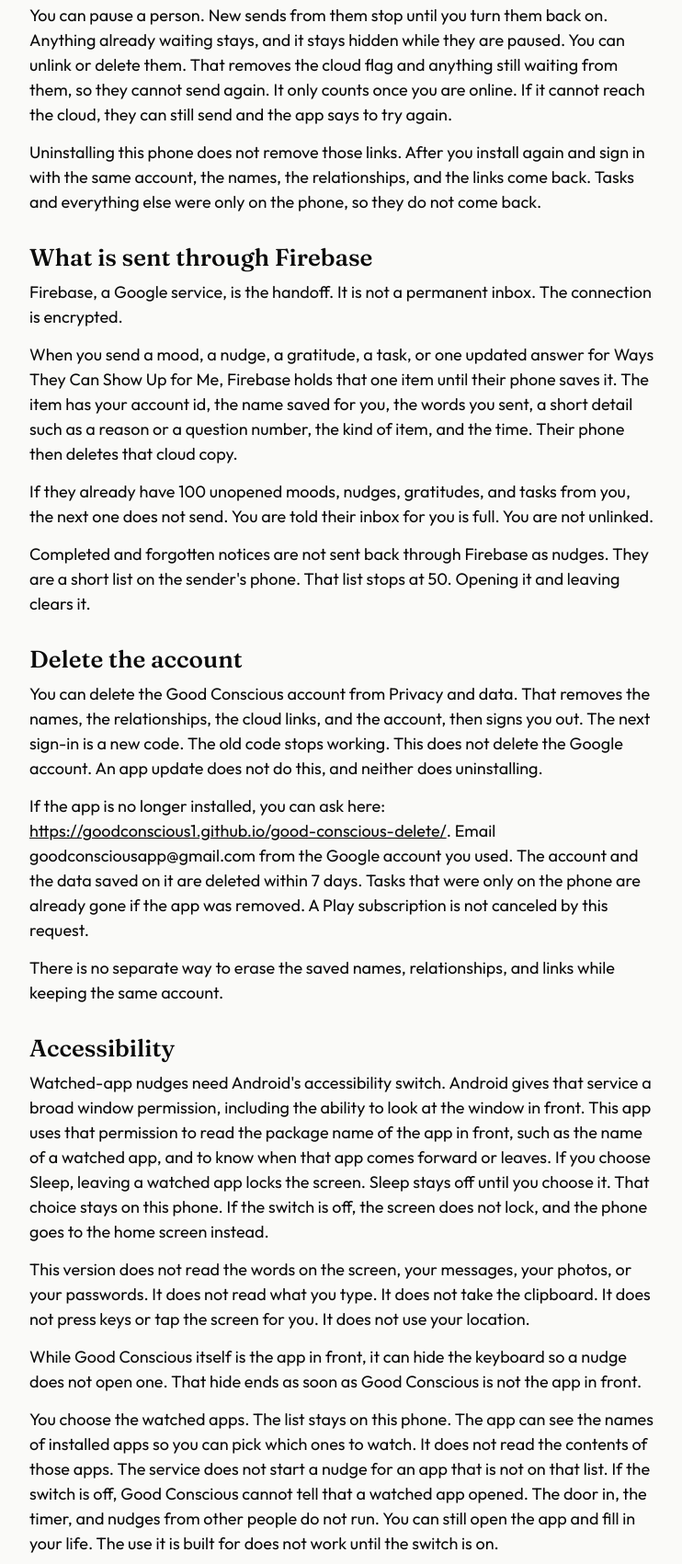
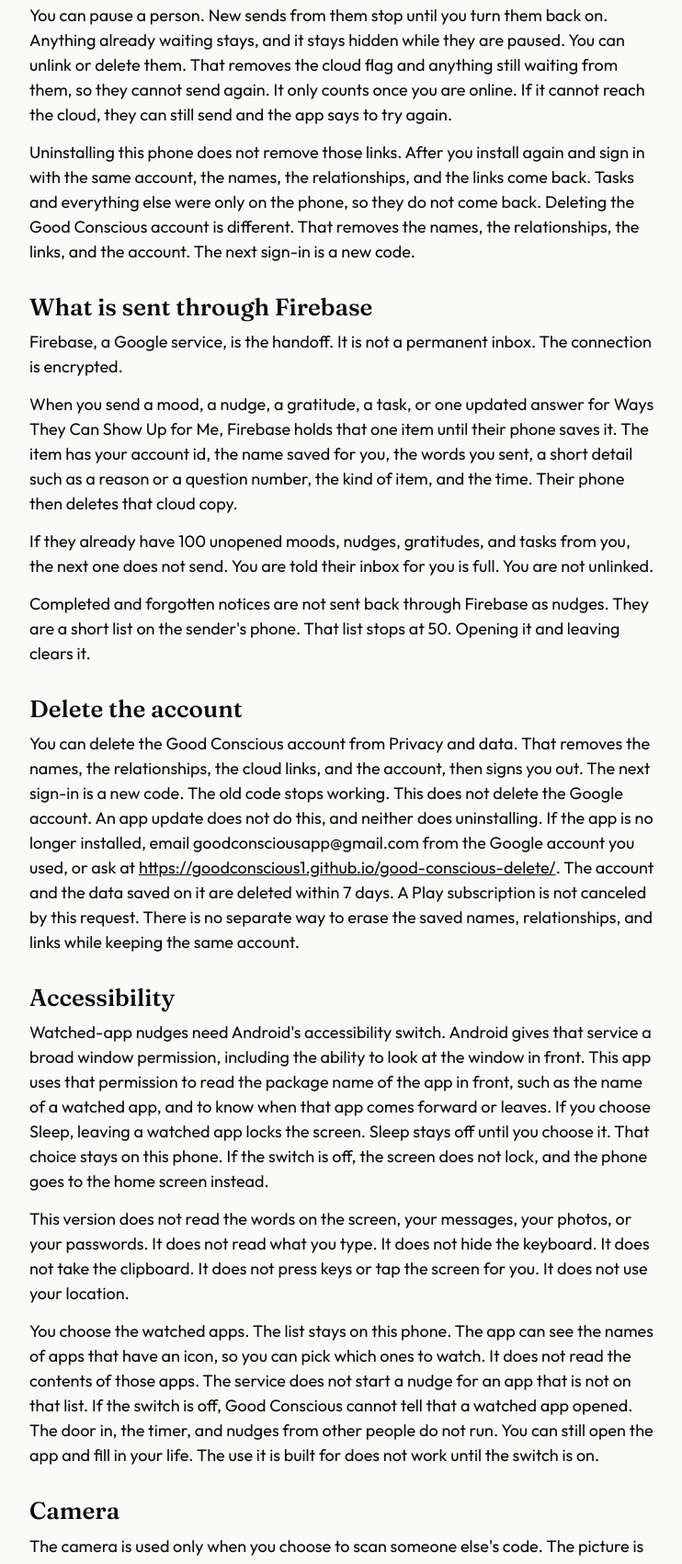
Before and after one commit to goodconscious1/good-conscious-privacy, a plain HTML site: page index.html in a window 1280 px wide. Shown: the part 1099-2800 px from the top of the page at 92% size, without its empty margins (268-1010 px from the left). Drawn offline with Linux system fonts and the light colour scheme.

Commit message:
Match the privacy page to the app. The app does not hide the keyboard.

```diff
--- a/index.html
+++ b/index.html
@@ -22,7 +22,7 @@
     <p>Updated October 10, 2026.</p>
     <p>Good Conscious is a nudge app. You put your own life in it. When you open an app you chose to watch, it can offer something from that life before the scroll goes on.</p>
 
-    <h2>What stays on the phone</h2>
+    <h2>What stays on this phone</h2>
     <p>Your categories, tasks, reasons, groups, gratitudes, the mood you pick, the people you add, your settings, and the answers you write for Ways I Can Show Up for Them stay on this phone. So do items other people have already sent you, once this phone has saved them. So do notices that a task you sent was completed or forgotten, and the counts on Observations. The name, the relationship, and the link for a person you have linked are also saved to your Good Conscious account.</p>
     <p>We do not keep a permanent copy of that life in the cloud. Uninstalling the app clears this phone only. It does not cancel a Google Play subscription.</p>
 
@@ -35,7 +35,7 @@
     <p>Scanning someone's code saves their account id on your phone, next to the name and relationship you gave them. Your phone also saves that name, that relationship, and that account id to your Good Conscious account. It does not save their tasks, notes, or messages.</p>
     <p>Signing out does not delete a link and does not make anyone scan again. It marks this phone as not accepting new sends. Signing back in with the same Google account turns that back on.</p>
     <p>You can pause a person. New sends from them stop until you turn them back on. Anything already waiting stays, and it stays hidden while they are paused. You can unlink or delete them. That removes the cloud flag and anything still waiting from them, so they cannot send again. It only counts once you are online. If it cannot reach the cloud, they can still send and the app says to try again.</p>
-    <p>Uninstalling this phone does not remove those links. After you install again and sign in with the same account, the names, the relationships, and the links come back. Tasks and everything else were only on the phone, so they do not come back.</p>
+    <p>Uninstalling this phone does not remove those links. After you install again and sign in with the same account, the names, the relationships, and the links come back. Tasks and everything else were only on the phone, so they do not come back. Deleting the Good Conscious account is different. That removes the names, the relationships, the links, and the account. The next sign-in is a new code.</p>
 
     <h2>What is sent through Firebase</h2>
     <p>Firebase, a Google service, is the handoff. It is not a permanent inbox. The connection is encrypted.</p>
@@ -44,15 +44,12 @@
     <p>Completed and forgotten notices are not sent back through Firebase as nudges. They are a short list on the sender's phone. That list stops at 50. Opening it and leaving clears it.</p>
 
     <h2>Delete the account</h2>
-    <p>You can delete the Good Conscious account from Privacy and data. That removes the names, the relationships, the cloud links, and the account, then signs you out. The next sign-in is a new code. The old code stops working. This does not delete the Google account. An app update does not do this, and neither does uninstalling.</p>
-    <p>If the app is no longer installed, you can ask here: <a href="https://goodconscious1.github.io/good-conscious-delete/">https://goodconscious1.github.io/good-conscious-delete/</a>. Email goodconsciousapp@gmail.com from the Google account you used. The account and the data saved on it are deleted within 7 days. Tasks that were only on the phone are already gone if the app was removed. A Play subscription is not canceled by this request.</p>
-    <p>There is no separate way to erase the saved names, relationships, and links while keeping the same account.</p>
+    <p>You can delete the Good Conscious account from Privacy and data. That removes the names, the relationships, the cloud links, and the account, then signs you out. The next sign-in is a new code. The old code stops working. This does not delete the Google account. An app update does not do this, and neither does uninstalling. If the app is no longer installed, email goodconsciousapp@gmail.com from the Google account you used, or ask at <a href="https://goodconscious1.github.io/good-conscious-delete/">https://goodconscious1.github.io/good-conscious-delete/</a>. The account and the data saved on it are deleted within 7 days. A Play subscription is not canceled by this request. There is no separate way to erase the saved names, relationships, and links while keeping the same account.</p>
 
     <h2>Accessibility</h2>
     <p>Watched-app nudges need Android's accessibility switch. Android gives that service a broad window permission, including the ability to look at the window in front. This app uses that permission to read the package name of the app in front, such as the name of a watched app, and to know when that app comes forward or leaves. If you choose Sleep, leaving a watched app locks the screen. Sleep stays off until you choose it. That choice stays on this phone. If the switch is off, the screen does not lock, and the phone goes to the home screen instead.</p>
-    <p>This version does not read the words on the screen, your messages, your photos, or your passwords. It does not read what you type. It does not take the clipboard. It does not press keys or tap the screen for you. It does not use your location.</p>
-    <p>While Good Conscious itself is the app in front, it can hide the keyboard so a nudge does not open one. That hide ends as soon as Good Conscious is not the app in front.</p>
-    <p>You choose the watched apps. The list stays on this phone. The app can see the names of installed apps so you can pick which ones to watch. It does not read the contents of those apps. The service does not start a nudge for an app that is not on that list. If the switch is off, Good Conscious cannot tell that a watched app opened. The door in, the timer, and nudges from other people do not run. You can still open the app and fill in your life. The use it is built for does not work until the switch is on.</p>
+    <p>This version does not read the words on the screen, your messages, your photos, or your passwords. It does not read what you type. It does not hide the keyboard. It does not take the clipboard. It does not press keys or tap the screen for you. It does not use your location.</p>
+    <p>You choose the watched apps. The list stays on this phone. The app can see the names of apps that have an icon, so you can pick which ones to watch. It does not read the contents of those apps. The service does not start a nudge for an app that is not on that list. If the switch is off, Good Conscious cannot tell that a watched app opened. The door in, the timer, and nudges from other people do not run. You can still open the app and fill in your life. The use it is built for does not work until the switch is on.</p>
 
     <h2>Camera</h2>
     <p>The camera is used only when you choose to scan someone else's code. The picture is not saved and is not uploaded.</p>
```
